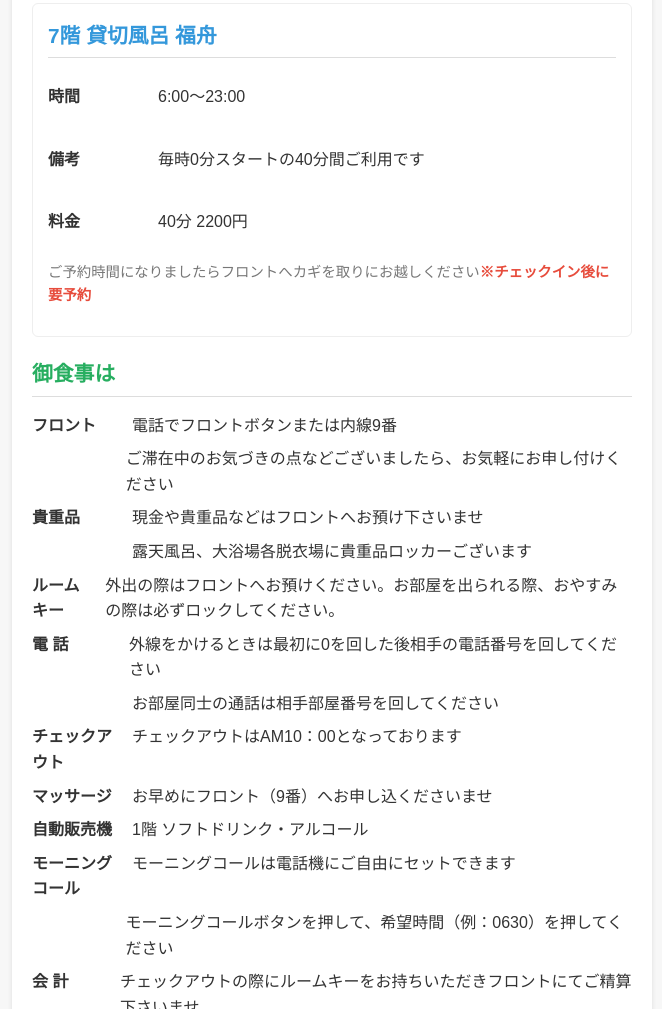
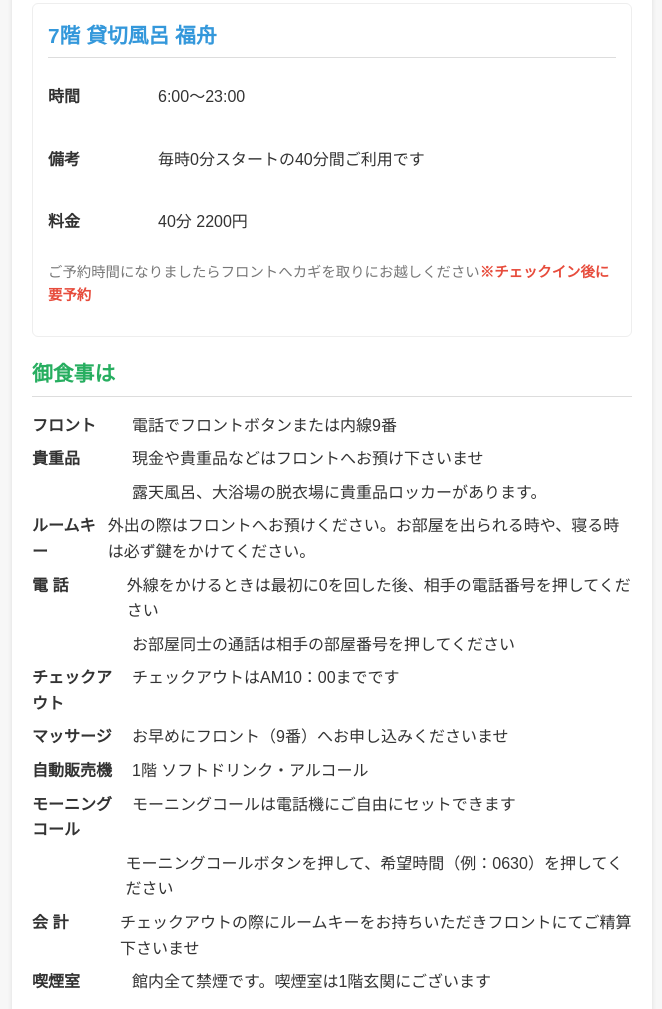
Before and after one commit to KonpiraYachiyo/yachiyo, a plain HTML site: page index.htm in a window 1280 px wide. Shown: the part 781-1790 px from the top of the page, without its empty margins (308-970 px from the left). Drawn offline with Linux system fonts and the light colour scheme.

Commit message:
Update index.htm

```diff
--- a/index.htm
+++ b/index.htm
@@ -146,7 +146,7 @@
         </section>
 
         <section class="floor-guide">
-            <h2>6階 大浴場 神明の湯</h2>
+            <h2>6階 大浴場（共用） 神明の湯</h2>
             <div class="info-row">
                 <p class="label">男女とも</p>
                 <p class="value">6:00〜23:00</p>
@@ -154,7 +154,7 @@
         </section>
 
         <section class="floor-guide">
-            <h2>屋上 展望露天風呂</h2>
+            <h2>屋上 展望露天風呂（共用）</h2>
             <div class="info-row">
                 <p class="label">女性専用</p>
                 <p class="value">15:00〜18:30</p>
@@ -191,14 +191,13 @@
             <h2>御食事は</h2>
             <ul>
                 <li><span class="icon">フロント</span>電話でフロントボタンまたは内線9番</li>
-                <li><span class="icon"></span>ご滞在中のお気づきの点などございましたら、お気軽にお申し付けください</li>
                 <li><span class="icon">貴重品</span>現金や貴重品などはフロントへお預け下さいませ</li>
-                <li><span class="icon"></span>露天風呂、大浴場各脱衣場に貴重品ロッカーございます</li>
-                <li><span class="icon">ルームキー</span>外出の際はフロントへお預けください。お部屋を出られる際、おやすみの際は必ずロックしてください。</li>
-                <li><span class="icon">電 話</span>外線をかけるときは最初に0を回した後相手の電話番号を回してください</li>
-                <li><span class="icon"></span>お部屋同士の通話は相手部屋番号を回してください</li>
-                <li><span class="icon">チェックアウト</span>チェックアウトはAM10：00となっております</li>
-                <li><span class="icon">マッサージ</span>お早めにフロント（9番）へお申し込くださいませ</li>
+                <li><span class="icon"></span>露天風呂、大浴場の脱衣場に貴重品ロッカーがあります。</li>
+                <li><span class="icon">ルームキー</span>外出の際はフロントへお預けください。お部屋を出られる時や、寝る時は必ず鍵をかけてください。</li>
+                <li><span class="icon">電 話</span>外線をかけるときは最初に0を回した後、相手の電話番号を押してください</li>
+                <li><span class="icon"></span>お部屋同士の通話は相手の部屋番号を押してください</li>
+                <li><span class="icon">チェックアウト</span>チェックアウトはAM10：00までです</li>
+                <li><span class="icon">マッサージ</span>お早めにフロント（9番）へお申し込みくださいませ</li>
                 <li><span class="icon">自動販売機</span>1階 ソフトドリンク・アルコール</li>
                 <li><span class="icon">モーニングコール</span>モーニングコールは電話機にご自由にセットできます</li>
                 <li><span class="icon"></span>モーニングコールボタンを押して、希望時間（例：0630）を押してください</li>
```
